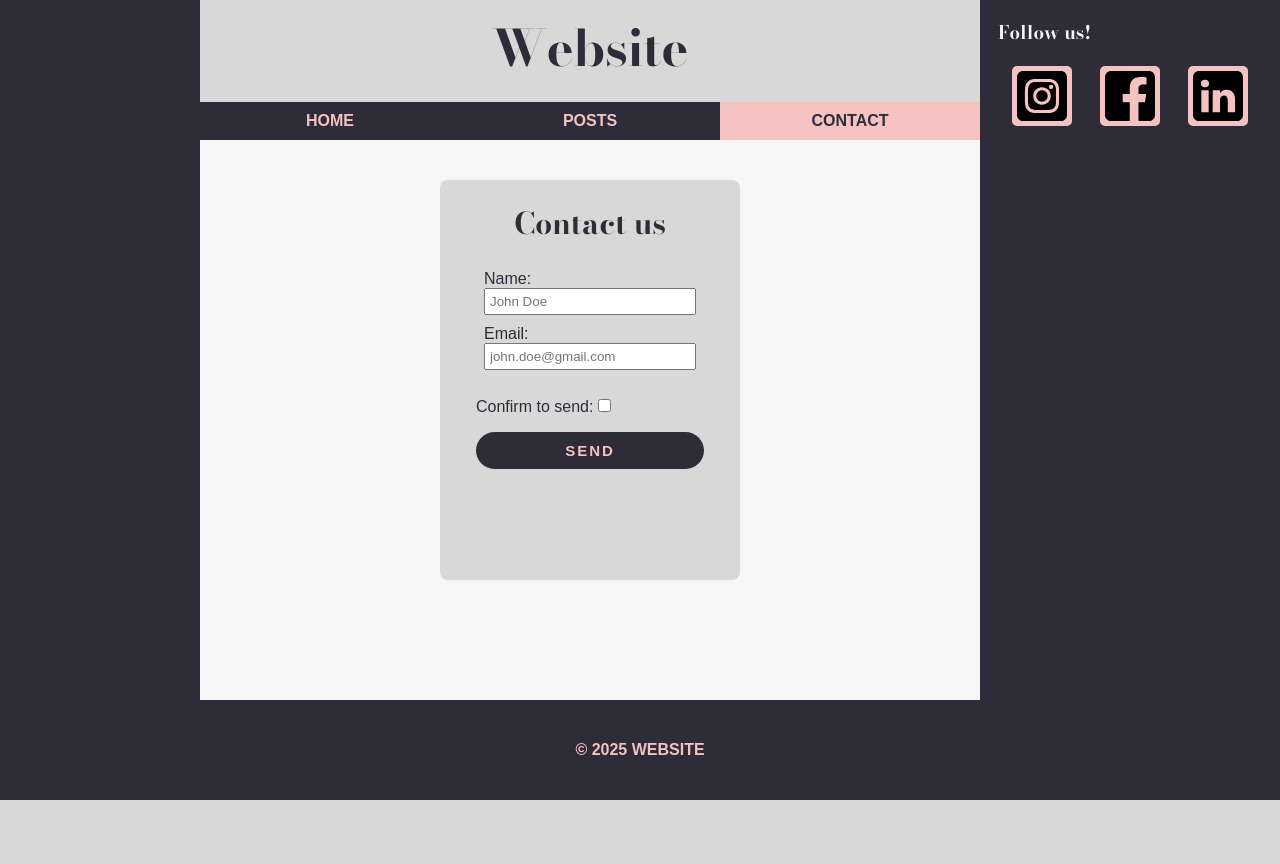
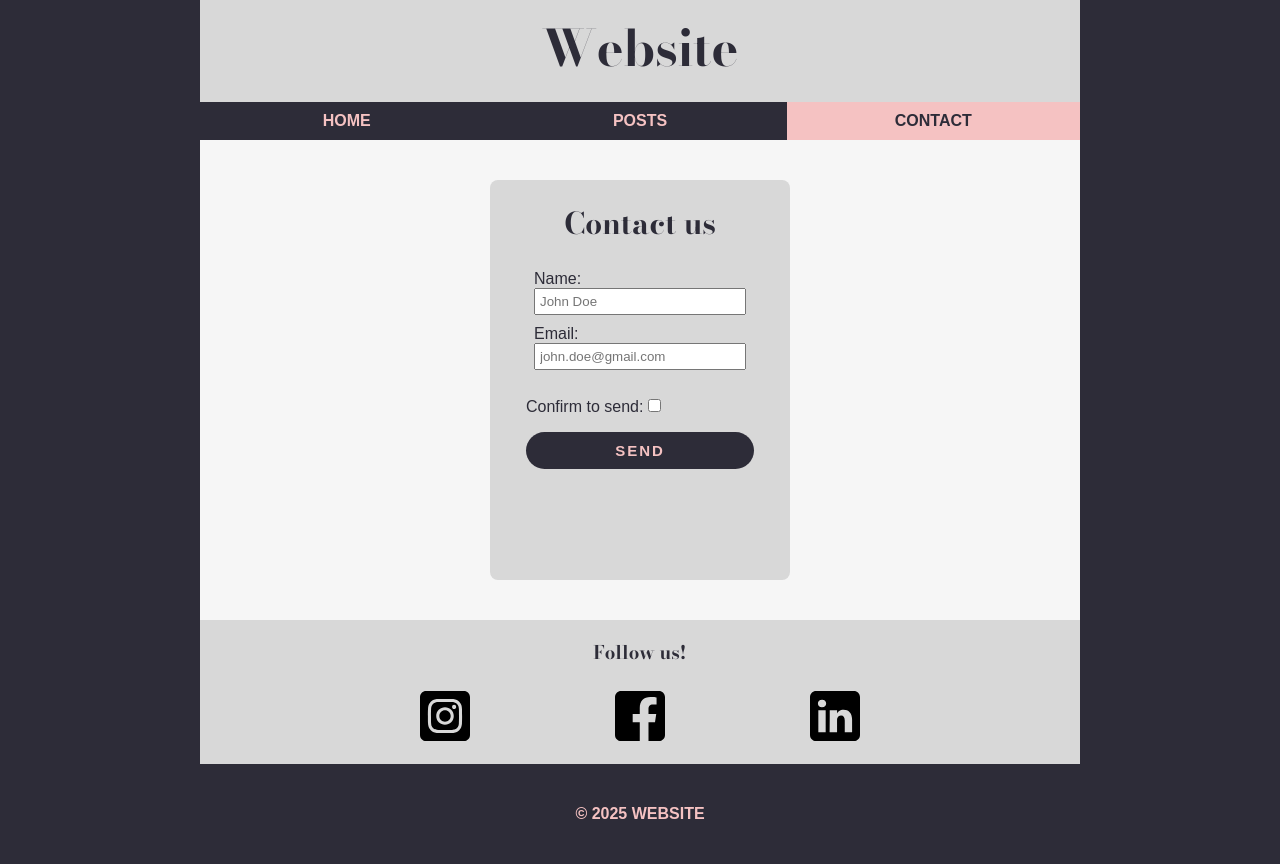
Before and after one commit to isaqelle/Module-2-Dynamic-Website, a plain HTML site: page contact.html in a window 1280 px wide. Before the commit the page ends 800 px from the top, so only its background shows below. Drawn offline with nearby package versions, Linux system fonts and the light colour scheme; a web font is replaced by a local one.

Commit message:
feat: restructure 'Follow us!' section in contact and posts pages, update styles for section3

```diff
--- a/contact.html
+++ b/contact.html
@@ -24,12 +24,7 @@
         </header>
 
         <aside id="asideRight">
-            <h3>Follow us!</h3>
-            <div class="logoWrapper">
-                <img src="assets/igLogo.svg" alt="Instagram">
-                <img src="assets/fbLogo.svg" alt="Facebook">
-                <img src="assets/linkedinLogo.svg" alt="LinkedIn">
-            </div>
+
         </aside>
 
 
@@ -56,6 +51,14 @@
                 </div>
             </section>
 
+            <section class="section3">
+                <h3>Follow us!</h3>
+            <div class="logoWrapper">
+                <img src="assets/igLogo.svg" alt="Instagram">
+                <img src="assets/fbLogo.svg" alt="Facebook">
+                <img src="assets/linkedinLogo.svg" alt="LinkedIn">
+            </div>
+            </section>
         </main>
 
         <aside id="asideLeft">
--- a/styles.css
+++ b/styles.css
@@ -129,45 +129,13 @@ header nav a:hover{
     color: var(--fg);
 }
 
-/* ========================= */
-/* ==== ASIDE STYLES ====== */
-/* ======================= */
-#asideRight, header{
-    background-color: var(--bg2);
-    height: 100%;
-}
-
-#asideRight img{
-    width: 60px;
-    padding: 5px;
-    border-radius: 5px;
-    transition: opacity 0.4s ease-in;
-}
-
-#asideRight img:hover{
-    opacity: 50%;
-}
-
-/* #asideLeft{
-    display: none;
-} */
-
-.logoWrapper{
-    /* background-color: var(--bg2); */
-    padding: 10px;
-    border-radius: var(--space2);
-
-    display:flex;
-    justify-content: space-around;
-    align-items: center;
-}
 
 
 /* =========================== */
 /* ==== SECTION 1 STYLES ==== */
 /* ========================= */
 
-.section1, #asideRight{
+.section1, .section3{
     /* background-color: var(--bg3); */
     padding: var(--space1);
 
@@ -268,6 +236,47 @@ form button:hover{
     padding: 2px;
 }
 
+/* ============================= */
+/* ==== SECTION 3 STYLES ====== */
+/* =========================== */
+.section3, header{
+    background-color: var(--bg2);
+    height: 100%;
+}
+
+.section3{
+    display: flex;
+    flex-direction: column;
+    align-items: center;
+    justify-content: center;
+
+}
+
+.section3 img{
+    width: 60px;
+    padding: 5px;
+    border-radius: 5px;
+    cursor: pointer;
+    transition: opacity 0.4s ease-in;
+}
+
+.section3 img:hover{
+    opacity: 50%;
+}
+
+/* #asideLeft{
+    display: none;
+} */
+
+.logoWrapper{
+    padding: 10px;
+    width: 70%;
+    display:flex;
+    justify-content: space-around;
+    align-items: center;
+}
+
+
 /* =========================== */
 /* ===== FOOTER STYLES ====== */
 /* ========================= */
@@ -279,8 +288,9 @@ footer{
 }
 
 
-
-/* CONTACT STYLES */
+/* --------------------------------- */
+/*          CONTACT STYLES           */
+/* --------------------------------- */
 
 .formContainer{
     width: 300px;
@@ -289,10 +299,9 @@ footer{
     flex-direction: column;
     background-color: #d8d8d8;
     height: 400px;
-    /* background-color: #f6f6f6; */
     padding: 20px;
     border-radius: var(--space1);
-    margin-top: 40px;
+    margin: 40px auto;
 }
 
 .formContainer h3{
@@ -350,7 +359,7 @@ form{
     }
   .container{
     display: grid;
-    grid-template-columns: 200px auto auto 300px;
+    grid-template-columns: 200px auto auto 200px;
     grid-template-rows: 140px auto 100px;
     grid-template-areas:
     "asideLeft header header asideRight"
@@ -367,11 +376,6 @@ form{
     display: flex;
     flex-direction: row;
   }
-
-  .logoWrapper img{
-    background-color: var(--links);
-  }
-
 
 .gridBoxes{
     display: grid;
```
Also changed, not shown: index.html (+10 -6 lines), posts.html (+9 -7 lines).
